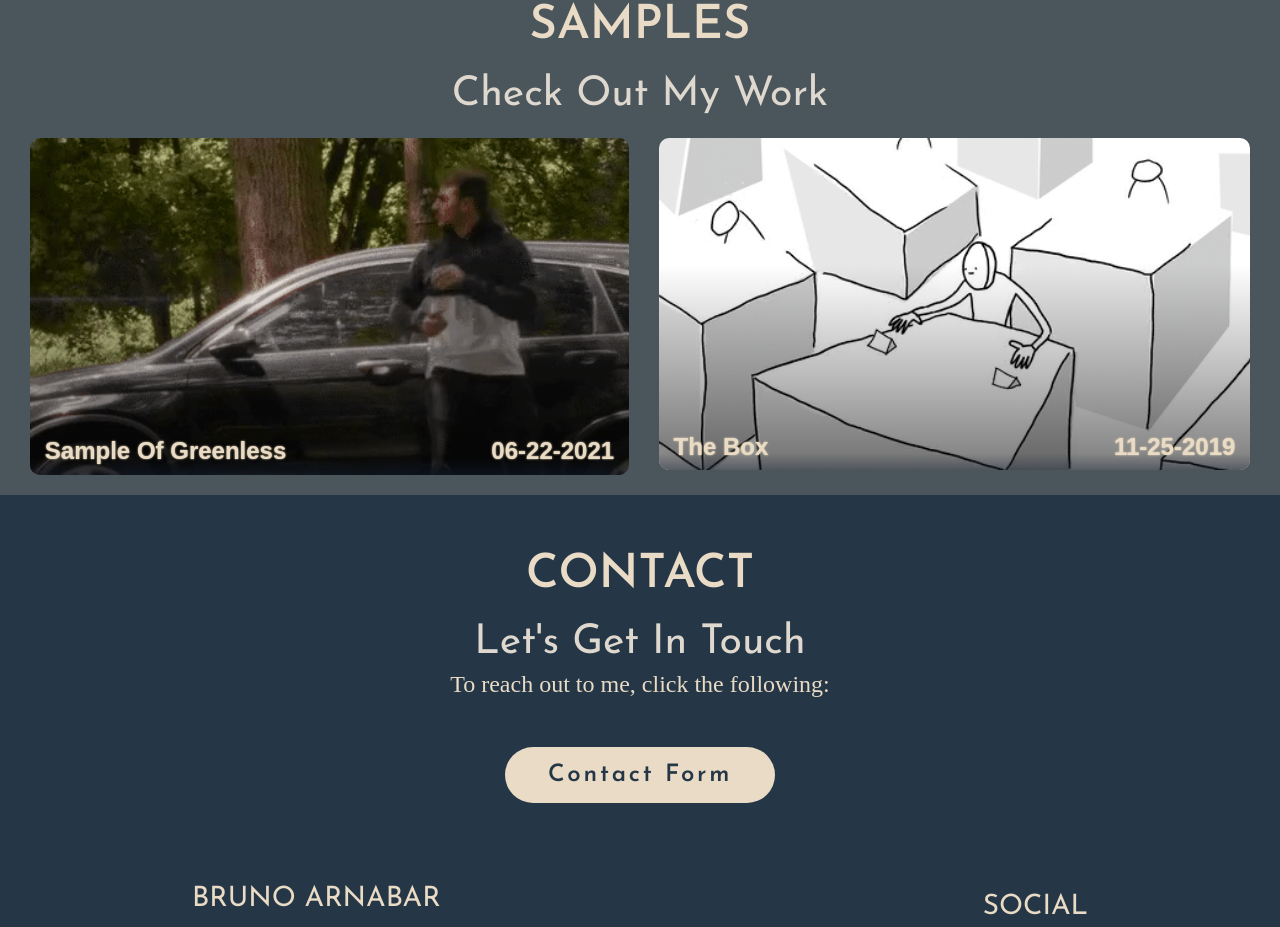
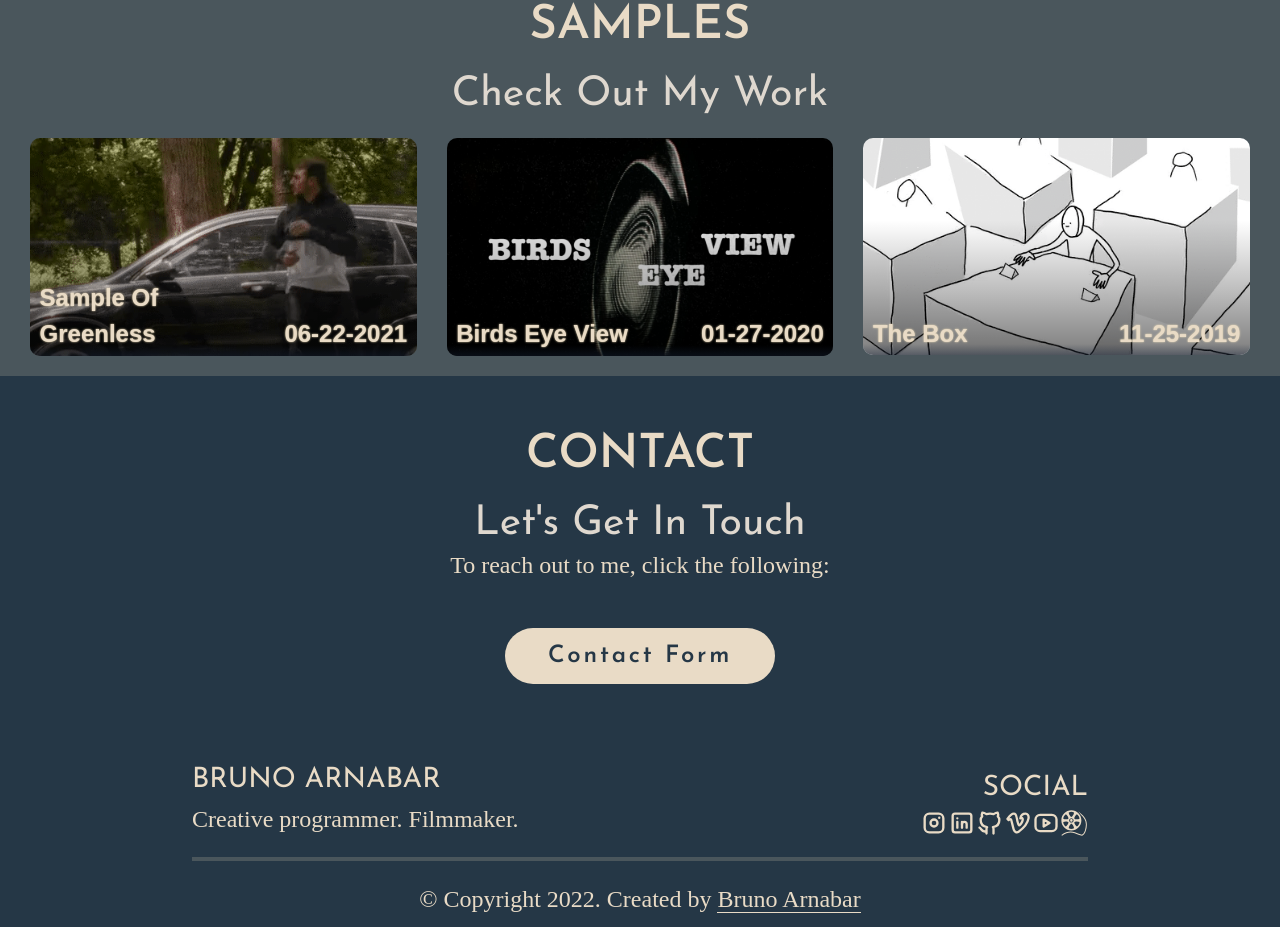
Before and after one commit to brunoarnabar/film-portfolio-deployment, a React (Create React App) app: page / in a window 1280 px wide. Shown: the part 1944-2871 px from the top of the page. Built offline with nearby package versions, Linux system fonts and the light colour scheme; a web font is replaced by a local one.

Commit message:
Birds Eye View

```diff
--- a/src/Components/Sample/FilmData.jsx
+++ b/src/Components/Sample/FilmData.jsx
@@ -1,8 +1,11 @@
+import greenlessGif from "../../Video/Gifs/Greenless.gif";
 import greenlessImg from "../../Video/Thumbnail/Greenless.png";
-import greenlessGif from "../../Video/Gifs/Greenless.gif";
 
+import theBoxGif from "../../Video/Gifs/theBox.gif";
 import theBoxImg from "../../Video/Thumbnail/theBox.png";
-import theBoxGif from "../../Video/Gifs/theBox.gif";
+
+import BirdsEyeViewGif from "../../Video/Gifs/BirdsEyeView.gif";
+import BirdsEyeViewImg from "../../Video/Thumbnail/BirdsEyeView.png";
 
 export const GreenlessInfo = {
   key: 1,
@@ -29,3 +32,16 @@ export const TheBoxInfo = {
   img: theBoxImg,
   url: "TheBox",
 };
+
+export const BirdsEyeViewInfo = {
+  key: 3,
+  title: "Birds Eye View",
+  date: "01-27-2020",
+  vidUrl: "https://vimeo.com/750443103",
+  workType: "Personal",
+  info: "Under the metallic rhythm of Tame Impala's 'Powerlines' and the synthetic ambiance of London streets, the intention of camera and those looking through them are examined -- while those in front of the lens either neglect, avoid, or embrace the filmic gaze",
+  skinny: false,
+  gif: BirdsEyeViewGif,
+  img: BirdsEyeViewImg,
+  url: "BirdsEyeView",
+};
--- /dev/null
+++ b/src/Components/Sample/Films/FilmComponent/BirdsEyeView.jsx
@@ -0,0 +1,7 @@
+import FilmInstance from "../FilmInstance/FilmInstance";
+import React from "react";
+import { BirdsEyeViewInfo } from "../../FilmData";
+
+export default function TheBox() {
+  return <FilmInstance filmInfo={BirdsEyeViewInfo} />;
+}
--- a/src/Components/Sample/Films/FilmComponent/TheBox.jsx
+++ b/src/Components/Sample/Films/FilmComponent/TheBox.jsx
@@ -3,7 +3,5 @@ import React from "react";
 import { TheBoxInfo } from "../../FilmData";
 
 export default function TheBox() {
-
-
   return <FilmInstance filmInfo={TheBoxInfo} />;
 }
--- a/src/Components/Sample/Sample.jsx
+++ b/src/Components/Sample/Sample.jsx
@@ -1,13 +1,12 @@
 import "./sample.scss";
 
 import Preview from "./Films/Preview/Preview";
+import { GreenlessInfo, BirdsEyeViewInfo, TheBoxInfo } from "./FilmData";
 
 //goToContext
 import { useRef, useEffect } from "react";
 import useOnScreen from "../Hooks/useOnScreen";
 import { useSampleTrueContext } from "../../Contexts/BackToSample";
-
-import { GreenlessInfo, TheBoxInfo } from "./FilmData";
 
 export default function Samples() {
   //goToContext
@@ -37,6 +36,9 @@ export default function Samples() {
           <Preview {...GreenlessInfo} />
         </div>
         <div className="SamplePreview fs-heading">
+          <Preview {...BirdsEyeViewInfo} />
+        </div>
+        <div className="SamplePreview fs-heading">
           <Preview {...TheBoxInfo} />
         </div>
       </div>
```
Also changed, not shown: src/Video/Thumbnail/BirdsEyeView.png (added), 1 other file (tests, documents, lock files or other folders).
